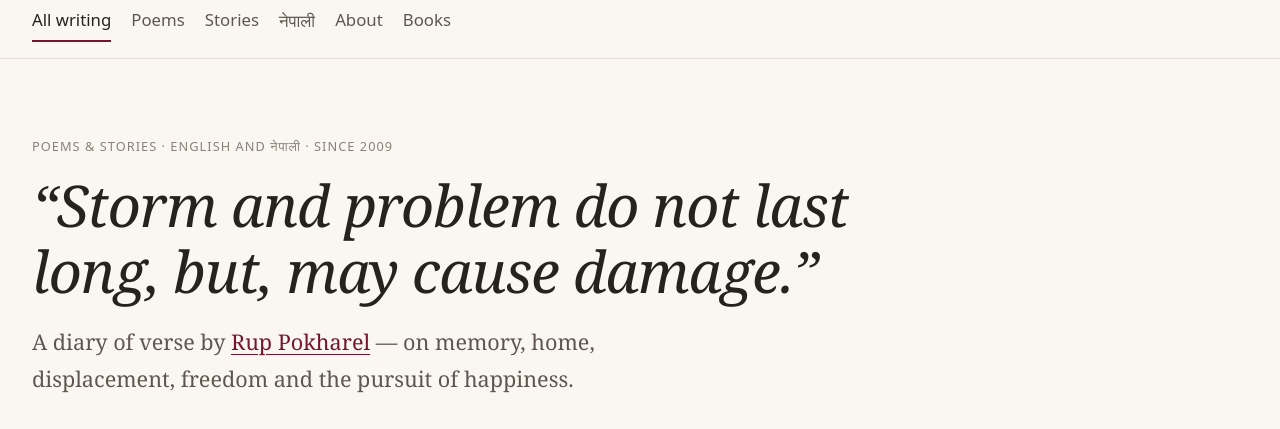
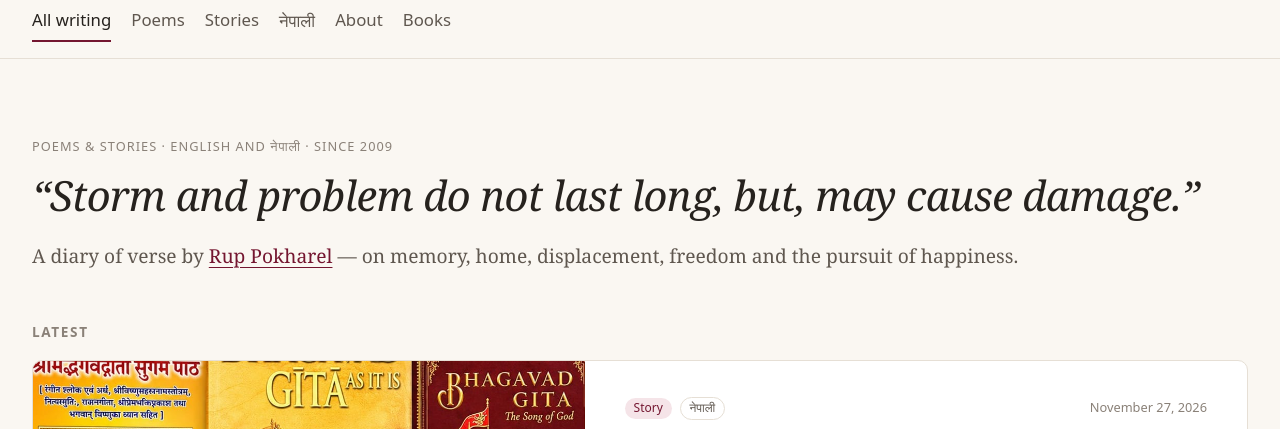
Before and after one commit to radhatimsina/runapok, an Astro site: page / in a window 1280 px wide. Shown: the part 113-542 px from the top of the page. Built offline with nearby package versions, Linux system fonts and the light colour scheme; Astro itself is replaced by a stand-in of ours.

Commit message:
Show the home page tagline and description on one line each
Co-Authored-By: Claude Opus 5.5 <noreply@anthropic.com>
Claude-Session: https://claude.ai/code/session_01P5ETXX4x4t7GdjsnVWfTaz

```diff
--- a/src/pages/index.astro
+++ b/src/pages/index.astro
@@ -22,8 +22,7 @@ const filters = [
       <p class="eyebrow">Poems &amp; stories · English and <span lang="ne">नेपाली</span> · since 2009</p>
       <h1 class="tagline">“{SITE_TAGLINE}”</h1>
       <p class="byline">
-        A diary of verse by <a href="/about/">{AUTHOR}</a> — on memory, home, displacement, freedom and the
-        pursuit of happiness.
+        A diary of verse by <a href="/about/">{AUTHOR}</a> — on memory, home, displacement, freedom and the pursuit of happiness.
       </p>
     </section>
 
@@ -75,10 +74,9 @@ const filters = [
 <style>
   .hero {
     padding: 1.5rem 0 3rem;
-    max-width: 52rem;
   }
   .tagline {
-    font-size: clamp(2.1rem, 5.5vw, 3.6rem);
+    font-size: clamp(1.9rem, 5.5vw, 2.6rem);
     font-style: italic;
     font-weight: 500;
     line-height: 1.15;
@@ -86,10 +84,20 @@ const filters = [
     margin: 0.75rem 0 1.25rem;
   }
   .byline {
-    font-size: clamp(1.15rem, 2.2vw, 1.35rem);
+    font-size: clamp(1.1rem, 2.2vw, 1.2rem);
     color: var(--ink-soft);
     margin: 0;
-    max-width: 40rem;
+  }
+  /* On wide screens each sentence sits on one line; phones let them wrap. */
+  @media (min-width: 1000px) {
+    .tagline {
+      font-size: min(2.6rem, 3.3vw);
+      white-space: nowrap;
+    }
+    .byline {
+      font-size: min(1.2rem, 1.55vw);
+      white-space: nowrap;
+    }
   }
   .section-label {
     font-size: 0.85rem;
```
